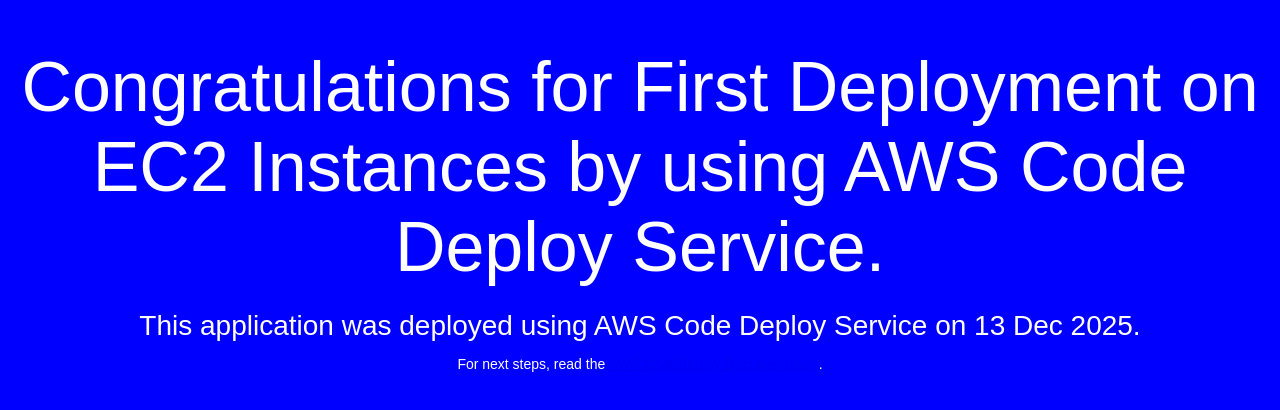
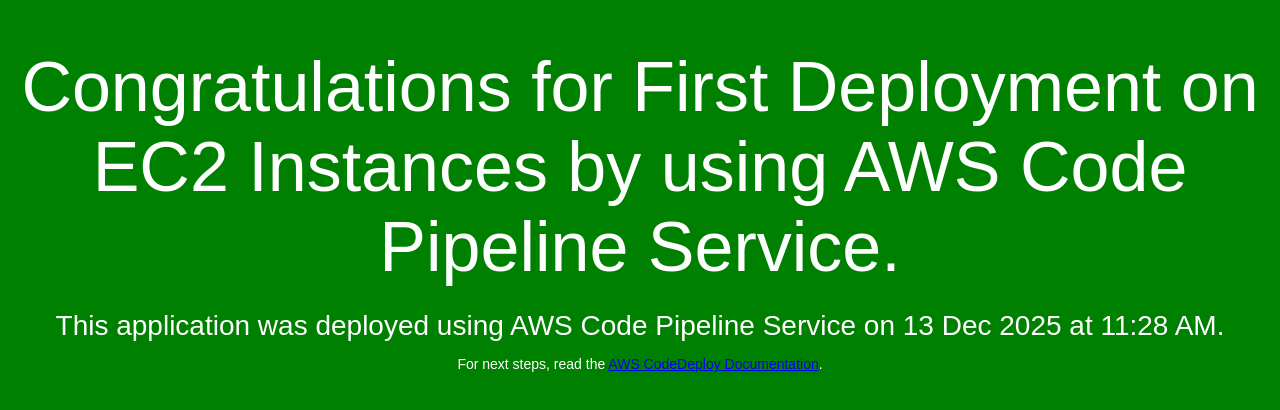
Before and after one commit to avinashbundela1987/dec2025, a plain HTML site: page index.html in a window 1280 px wide. Drawn offline with Linux system fonts and the light colour scheme.

Commit message:
My second commit on 13 Dec 2025

```diff
--- a/index.html
+++ b/index.html
@@ -6,7 +6,7 @@
   <style>
     body {
       color: #ffffff;
-      background-color: #0000FF;
+      background-color: #008000;
       font-family: Arial, sans-serif;
       font-size: 14px;
     }
@@ -26,8 +26,8 @@
 </head>
 <body>
   <div align="center">
-    <h1>Congratulations for First Deployment on EC2 Instances by using AWS Code Deploy Service.</h1>
-    <h2>This application was deployed using AWS Code Deploy Service on 13 Dec 2025.</h2>
+    <h1>Congratulations for First Deployment on EC2 Instances by using AWS Code Pipeline Service.</h1>
+    <h2>This application was deployed using AWS Code Pipeline Service on 13 Dec 2025 at 11:28 AM.</h2>
     <p>For next steps, read the <a href="http://aws.amazon.com/documentation/codedeploy">AWS CodeDeploy Documentation</a>.</p>
   </div>
 </body>
```
